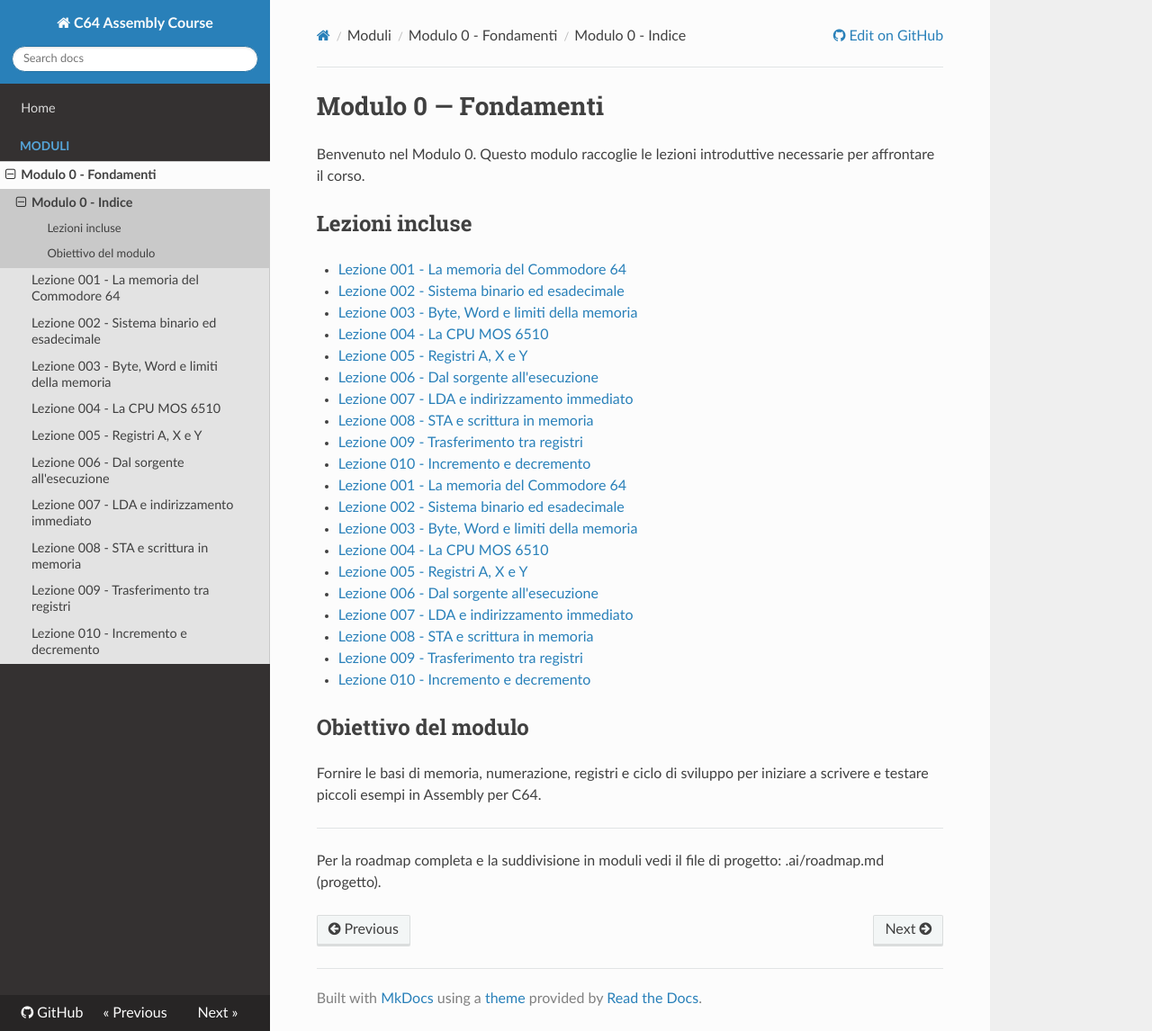
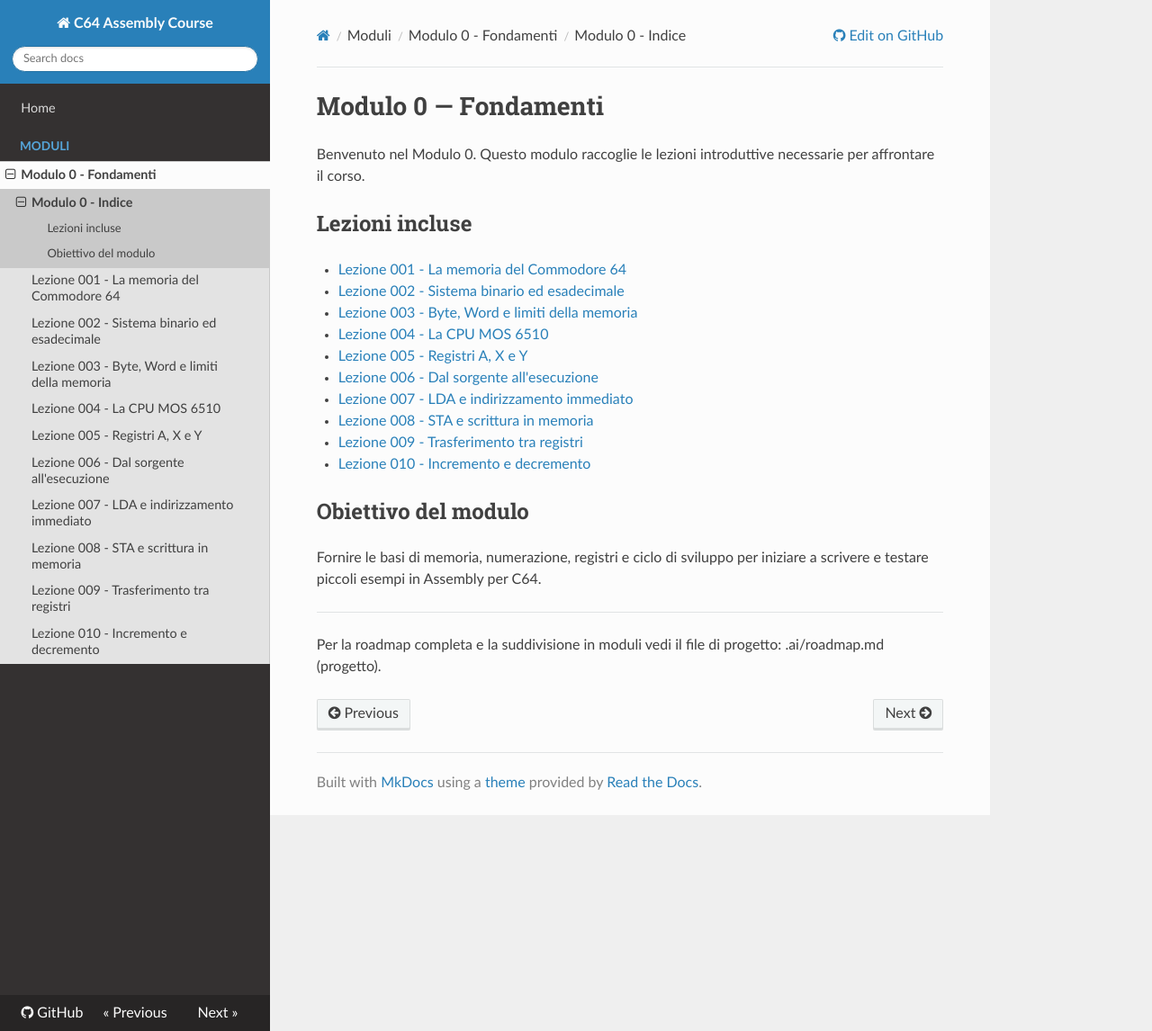
Before and after one commit to quelo1972/c64-assembly-course, an MkDocs documentation site: the page built from docs/modules/modulo-0.md, in a window 1280 px wide and 1146 px high. Shown: the whole window at 90% size. Built offline with MkDocs 1.6.1, drawn with Linux system fonts in a browser that asks for light colours; nearby versions of some CDN libraries.

Commit message:
docs(modules): remove duplicate entries and fix lesson links

```diff
--- a/docs/modules/modulo-0.md
+++ b/docs/modules/modulo-0.md
@@ -4,26 +4,16 @@ Benvenuto nel Modulo 0. Questo modulo raccoglie le lezioni introduttive necessar
 
 ## Lezioni incluse
 
-- [Lezione 001 - La memoria del Commodore 64](../lessons/001-memory.md)
-- [Lezione 002 - Sistema binario ed esadecimale](../lessons/002-binary-hex.md)
-- [Lezione 003 - Byte, Word e limiti della memoria](../lessons/003-byte-word.md)
-- [Lezione 004 - La CPU MOS 6510](../lessons/004-cpu-6510.md)
-- [Lezione 005 - Registri A, X e Y](../lessons/005-registers-axy.md)
-- [Lezione 006 - Dal sorgente all'esecuzione](../lessons/006-from-source-to-execution.md)
-- [Lezione 007 - LDA e indirizzamento immediato](../lessons/007-lda.md)
-- [Lezione 008 - STA e scrittura in memoria](../lessons/008-sta.md)
-- [Lezione 009 - Trasferimento tra registri](../lessons/009-trasferimento-tra-registri.md)
-- [Lezione 010 - Incremento e decremento](../lessons/010-increment-decrement.md)
- - [Lezione 001 - La memoria del Commodore 64](./lessons/001-memory.md)
- - [Lezione 002 - Sistema binario ed esadecimale](./lessons/002-binary-hex.md)
- - [Lezione 003 - Byte, Word e limiti della memoria](./lessons/003-byte-word.md)
- - [Lezione 004 - La CPU MOS 6510](./lessons/004-cpu-6510.md)
- - [Lezione 005 - Registri A, X e Y](./lessons/005-registers-axy.md)
- - [Lezione 006 - Dal sorgente all'esecuzione](./lessons/006-from-source-to-execution.md)
- - [Lezione 007 - LDA e indirizzamento immediato](./lessons/007-lda.md)
- - [Lezione 008 - STA e scrittura in memoria](./lessons/008-sta.md)
- - [Lezione 009 - Trasferimento tra registri](./lessons/009-trasferimento-tra-registri.md)
- - [Lezione 010 - Incremento e decremento](./lessons/010-increment-decrement.md)
+- [Lezione 001 - La memoria del Commodore 64](./lessons/001-memory.md)
+- [Lezione 002 - Sistema binario ed esadecimale](./lessons/002-binary-hex.md)
+- [Lezione 003 - Byte, Word e limiti della memoria](./lessons/003-byte-word.md)
+- [Lezione 004 - La CPU MOS 6510](./lessons/004-cpu-6510.md)
+- [Lezione 005 - Registri A, X e Y](./lessons/005-registers-axy.md)
+- [Lezione 006 - Dal sorgente all'esecuzione](./lessons/006-from-source-to-execution.md)
+- [Lezione 007 - LDA e indirizzamento immediato](./lessons/007-lda.md)
+- [Lezione 008 - STA e scrittura in memoria](./lessons/008-sta.md)
+- [Lezione 009 - Trasferimento tra registri](./lessons/009-trasferimento-tra-registri.md)
+- [Lezione 010 - Incremento e decremento](./lessons/010-increment-decrement.md)
 
 ## Obiettivo del modulo
 
```
